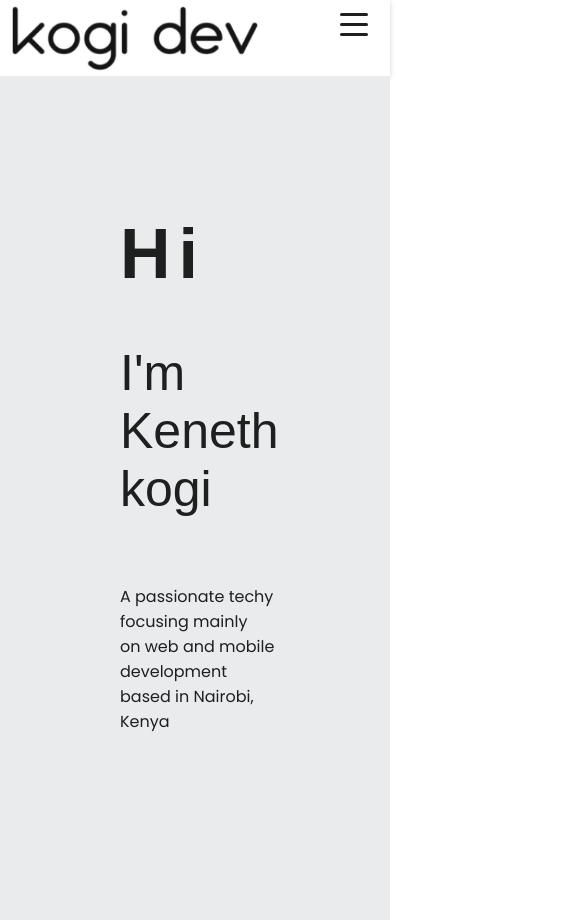
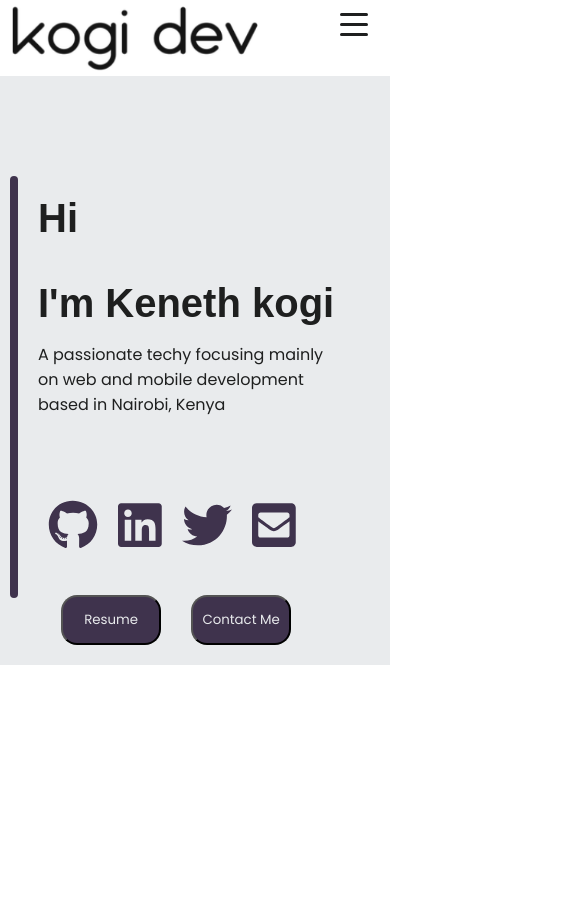
Before and after one commit to kenny-kogi/portfolio, a React (Create React App) app: page / in a window 390 px wide. Shown: the top 920 px of the page, 585 px wide, since content can reach past the window. After the commit the page ends 844 px from the top, so only its background shows below. Built offline with nearby package versions, Linux system fonts and the light colour scheme; a web font is replaced by a local one.

Commit message:
finall hero section changes

```diff
--- a/src/assets/css/hero.css
+++ b/src/assets/css/hero.css
@@ -1,7 +1,7 @@
 @import url("https://fonts.googleapis.com/css2?family=Cantarell&family=Carter+One&display=swap");
 
 .main-hero {
-  width: 100%;
+  width: auto;
   height: 100vh;
   margin: 0px;
   background-color: #e9ebed;
@@ -23,7 +23,7 @@
 
 .main-details h1 {
   font-weight: 900;
-  letter-spacing: 8px;
+  /* letter-spacing: 8px; */
   font-size: 70px !important;
   margin-bottom: 0;
   font-family: "Cantarell", sans-serif;
@@ -58,6 +58,12 @@
   color: #3f334d;
 }
 
+.side-section {
+  display: flex;
+  flex-direction: row;
+  justify-content: space-between;
+}
+
 .more-buttons {
   display: flex;
   flex-direction: row;
@@ -74,3 +80,65 @@
   color: #e9ebed;
   border-radius: 16px;
 }
+
+/* Mobile Responsive */
+
+@media (max-width: 480px) {
+  .line-bar {
+    width: 8px;
+    height: 50vh;
+    background-color: #3f334d;
+    border-radius: 10px;
+    margin-left: 10px;
+    margin-top: 100px;
+  }
+  .main-hero {
+    width: auto;
+    height: 100%;
+    margin: 0px;
+    background-color: #e9ebed;
+    display: flex;
+    flex-direction: row;
+  }
+
+  .side-section {
+    display: flex;
+    flex-direction: column;
+  }
+
+  .main-details h1 {
+    /* letter-spacing: 4px; */
+    font-size: 40px !important;
+  }
+
+  .main-section {
+    margin: 0 20px;
+  }
+
+  .main-details p {
+    font-size: 20px;
+  }
+
+  .contact-links {
+    /* margin-top: 17%; */
+    margin-left: 20px;
+  }
+
+  .contact-links a {
+    margin: 0 10px;
+    font-size: 50px;
+    align-items: center;
+  }
+
+  .more-buttons {
+    margin-top: 30px;
+    margin-bottom: 20px;
+    align-items: center;
+    margin-right: 40px;
+  }
+
+  .more-buttons button {
+    height: 50px;
+    width: 100px;
+  }
+}
--- a/src/components/Hero.js
+++ b/src/components/Hero.js
@@ -12,17 +12,18 @@ function Hero() {
   return (
     <div className="main-hero">
       <div className="line-bar"></div>
-
+      <aside className="side-section">
         <div className="main-section">
           <section className="main-details">
             <h1>Hi</h1>
-          <p>I'm Keneth kogi</p>
+            <h1>I'm Keneth kogi</h1>
           </section>
 
           <section className="more-details">
             <p>
               A passionate techy focusing mainly <br />
-            on web and mobile development based in Nairobi, Kenya
+              on web and mobile development
+              <br /> based in Nairobi, Kenya
             </p>
           </section>
         </div>
@@ -48,6 +49,7 @@ function Hero() {
             <button>Contact Me</button>
           </div>
         </div>
+      </aside>
     </div>
   );
 }
```
Lines whose indentation alone changed are shown as unchanged.
